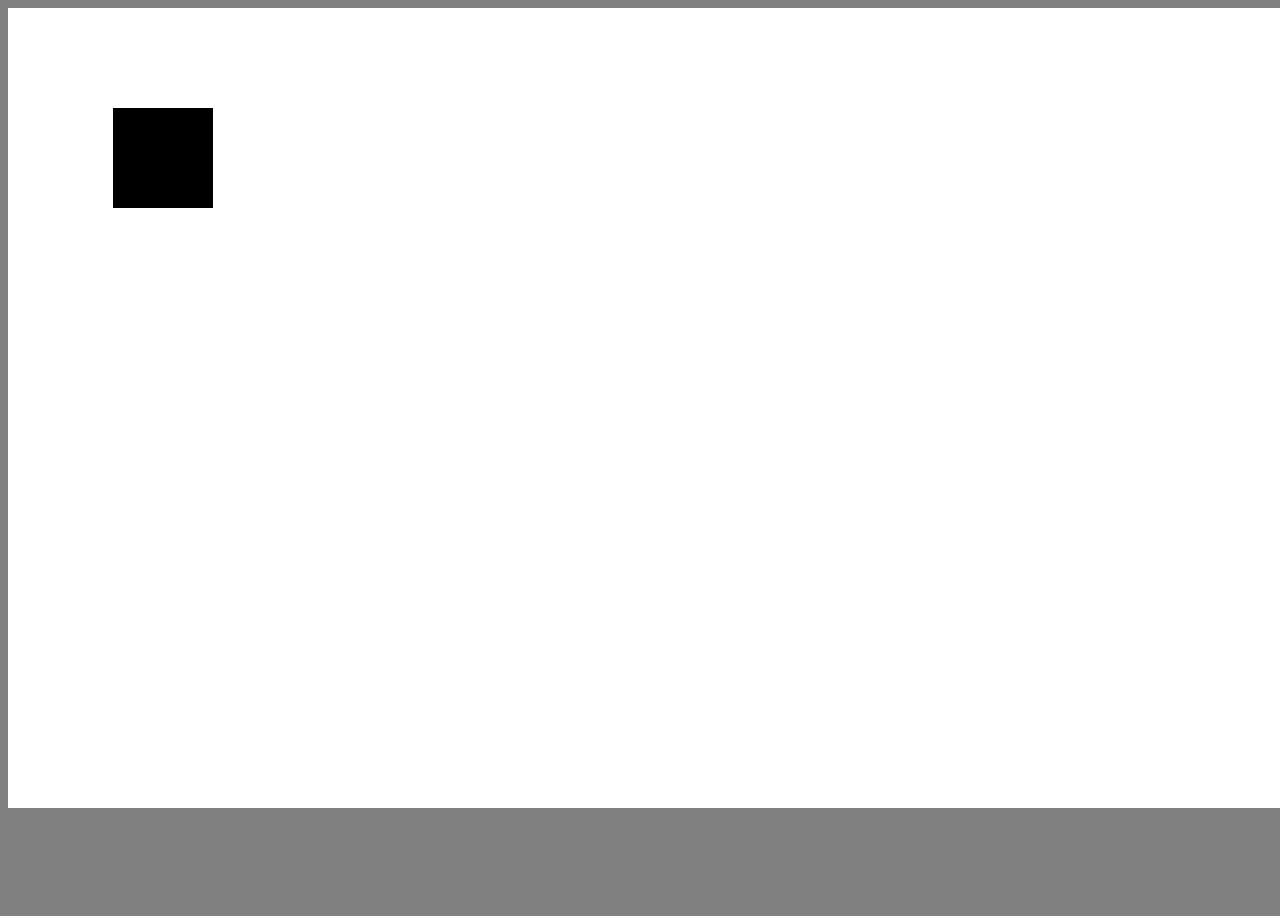
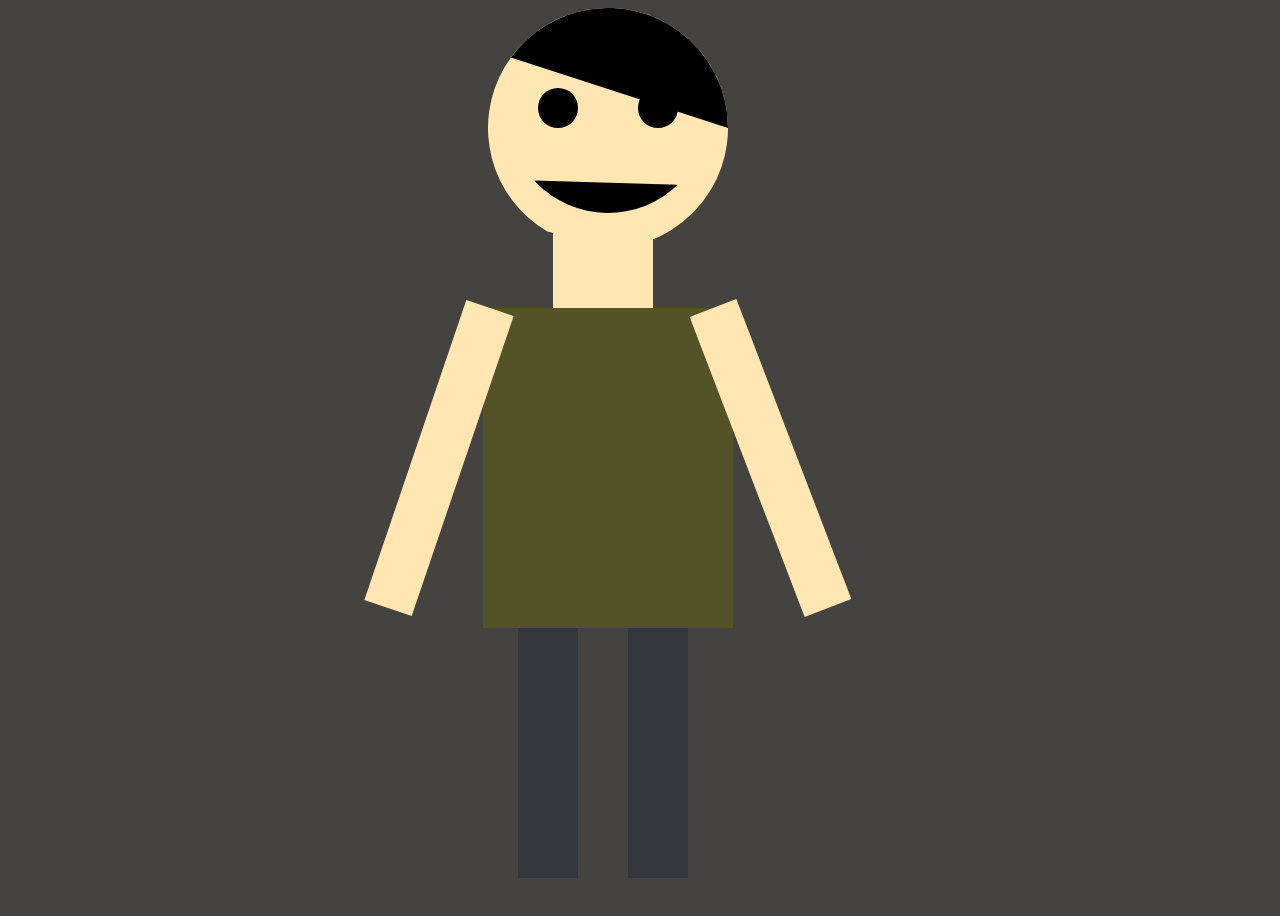
Before and after one commit to Kev1n011/Ejercicio-2, a plain HTML site: page pagina.html in a window 1280 px wide. Shown: the top 916 px of the page. Before the commit the page ends 820 px from the top, so only its background shows below. Drawn offline with Linux system fonts and the light colour scheme.

Commit message:
Commit ejercicio 21

```diff
--- a/operaciones.js
+++ b/operaciones.js
@@ -157,12 +157,10 @@ document.getElementById("myCanvas").addEventListener("mousemove", function (e) {
         ctx.fillStyle = `black`;
         ctx.fill();
     }
-});*/
+});
 
 var super_x = 100;
 var super_y = 100;
-var direccion = "";
-var velocidad = 5;
 
 paint();
 
@@ -173,99 +171,122 @@ document.addEventListener("keypress", function (e) {
     //a = 97 s = 115 d = 100 w = 119
     switch (tecla_presionada) {
         case 97:
-            direccion = "izquierda";
+            super_x -= 10;
+            console.log(super_x);
+
+            if(super_x == -110){
+                super_x = 1500
+
+            }
             break;
         case 115:
-            direccion = "abajo";
+            super_y += 10;
+            console.log(super_y);
+            if(super_y == 800){
+                super_y = -100;
+
+            }
             break;
         case 100:
-            direccion = "derecha";
+            super_x += 10;
+            if(super_x == 1500){
+                super_x = -100;
+
+            }
             break;
         case 119:
-            direccion = "arriba";
+            super_y -= 10;
+            if(super_y == -110){
+                super_y = 800;
 
-            break;
-        case 32:
-            velocidad +=10;
-
+            }
             break;
 
     }
 
-
+    paint()
 
 
 });
-
-function update(){
-    switch (direccion){
-        case "arriba":
-
-
-            super_y -= velocidad;
-            if(super_y < -110){
-                super_y = 800;
-
-            }
-            break;
-        case "abajo":
-            super_y += velocidad;
-            console.log(super_y);
-            if(super_y > 800){
-                super_y = -100;
-
-            }
-            break;
-        case "izquierda":
-            super_x -= velocidad;
-            console.log(super_x);
-
-            if(super_x < -110){
-                super_x = 1500
-
-            }
-            break;
-        case "derecha":
-            super_x += velocidad;
-            if(super_x > 1500){
-                super_x = -100;
-
-            }
-
-
-    }
-
-
-}
 
 function paint(){
     ctx.clearRect(0, 0, canvas.width, canvas.height)
 
     ctx.fillStyle = `black`;
-    ctx.fillRect(super_x + velocidad, super_y, 100, 100);
+    ctx.fillRect(super_x, super_y, 100, 100);
     ctx.fill();
-    update();
-    requestAnimationFrame(paint)
 
+}*/
 
-}
+document.getElementById("myCanvas").addEventListener("mouseup", function (e) {
+    console.log("Coordenadas:", e.x, e.y);
+});
 
-requestAnimationFrame(paint)
+//CARA
+ctx.beginPath();
+ctx.arc(600, 120, 120, 2.1, 2.48 * Math.PI);
+ctx.fillStyle = "#ffe6b3";
+ctx.fill();
 
-window.requestAnimationFrame = (function () {
-    return window.requestAnimationFrame ||
-        window.webkitRequestAnimationFrame ||
-        window.mozRequestAnimationFrame ||
-        function (callback) {
-            window.setTimeout(callback, 17);
-        };
-}());
+//CABELLO
+ctx.beginPath();
+ctx.arc(600, 120, 120, 1.2 * Math.PI, 2 * Math.PI);
+ctx.fillStyle = "black";
+ctx.fill();
 
+//CUELLO
+ctx.fillStyle = "#ffe6b3";
+ctx.fillRect(545, 200, 100, 100);
 
+//OJOS
+ctx.beginPath();
+ctx.arc(650, 100, 20, 0, 2 * Math.PI);
+ctx.fillStyle = "black";
+ctx.fill();
 
-/*
-update
-req
+ctx.beginPath();
+ctx.arc(550, 100, 20, 0, 2 * Math.PI);
+ctx.fillStyle = "black";
+ctx.fill();
 
+//BOCA
+ctx.beginPath();
+ctx.arc(600, 105, 100, .8, 2.4);
+ctx.fillStyle = "black";
+ctx.fill();
 
-req*/
+// TORSO
+ctx.fillStyle = "#545327";
+ctx.fillRect(475, 300, 250, 320);
+
+// BRAZOS
+ctx.strokeStyle = "#ffe6b3";
+ctx.lineWidth = 50;
+
+// Brazo derecho
+ctx.beginPath();
+ctx.moveTo(705, 300);
+ctx.lineTo(820, 600);
+ctx.stroke();
+
+// Brazo izquierdo
+ctx.beginPath();
+ctx.moveTo(482, 300);
+ctx.lineTo(380, 600);
+ctx.stroke();
+
+// PIERNAS
+ctx.strokeStyle = "#34373b";
+ctx.lineWidth = 60;
+
+// Pierna derecha
+ctx.beginPath();
+ctx.moveTo(650, 620);
+ctx.lineTo(650, 870);
+ctx.stroke();
+
+// Pierna izquierda
+ctx.beginPath();
+ctx.moveTo(540, 620);
+ctx.lineTo(540, 870);
+ctx.stroke();
--- a/pagina.html
+++ b/pagina.html
@@ -4,21 +4,13 @@
     <meta charset="UTF-8">
     <meta name="viewport" content="width=device-width, initial-scale=1.0">
     <title>fillRect y fillStyle </title>
-
-    <style type="text/css">
-		body{
-			background-color: gray;
-		}
-		canvas{
-			background-color: white;
-		}
-	</style>
+    <style></style>
 
 
 </head>
-<body>
+<body style="background-color: #45433f;">
 
-<canvas id="myCanvas" width="1500" height="800"></canvas>
+<canvas id="myCanvas" width="1500" height="900"></canvas>
 
 <script src="operaciones.js"></script>
 
```
